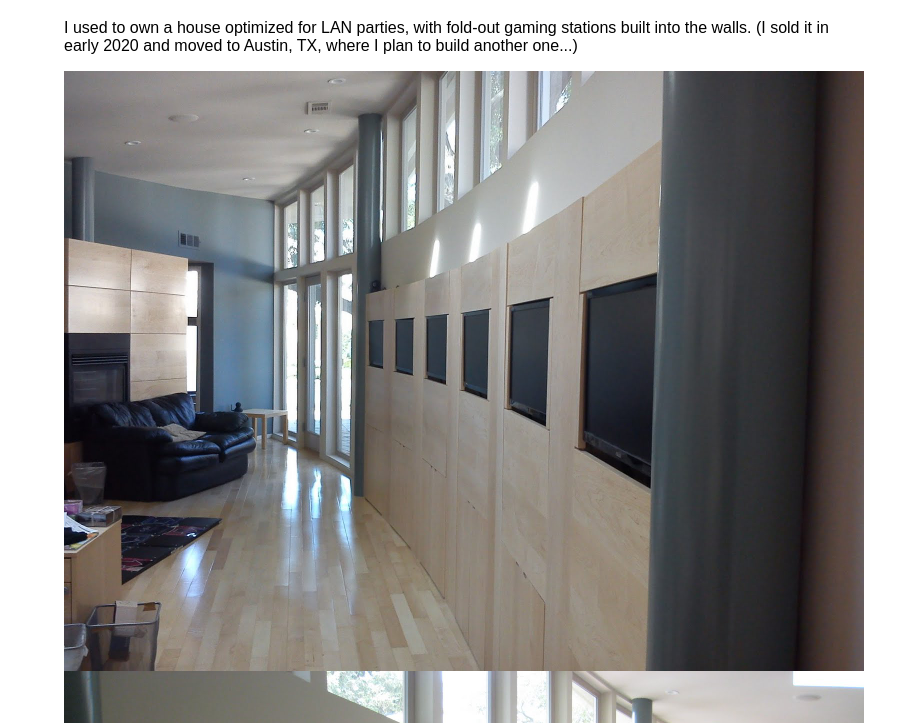
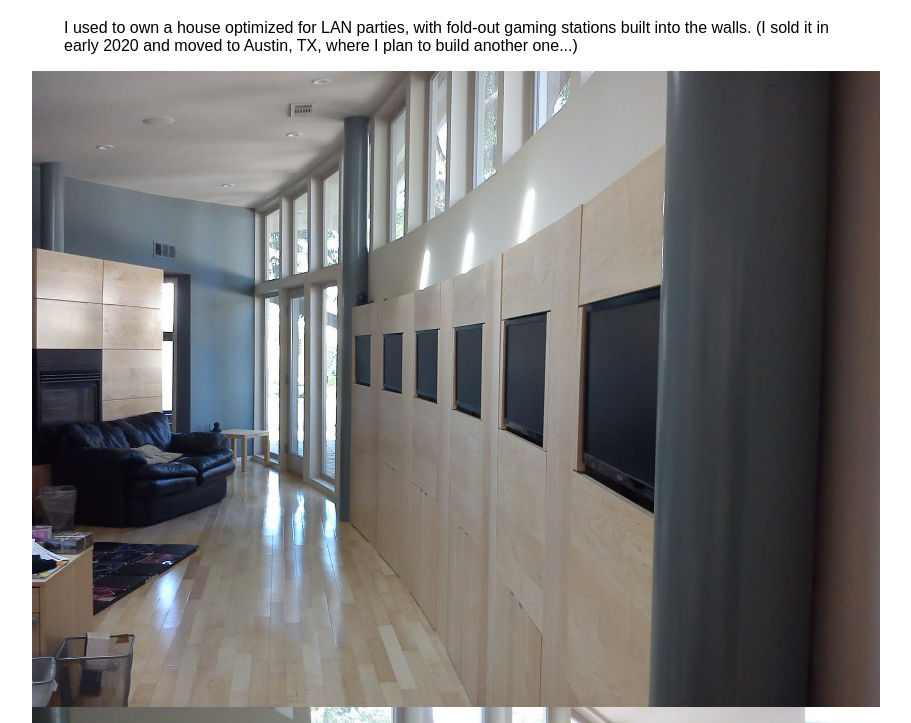
Before and after one commit to kentonv/kentonshouse.com, a plain HTML site: page index.html in a window 1280 px wide. Shown: the part 77-800 px from the top of the page, without its empty margins (184-1095 px from the left). Drawn offline with Linux system fonts and the light colour scheme.

Commit message:
Max-width photos.

```diff
--- a/index.html
+++ b/index.html
@@ -22,7 +22,7 @@ img.photo {
 }
 
 p.photo {
-  margin: 0;
+  margin: 0 -16px 0 -32px;
 }
 
 p.faq-link {
```
